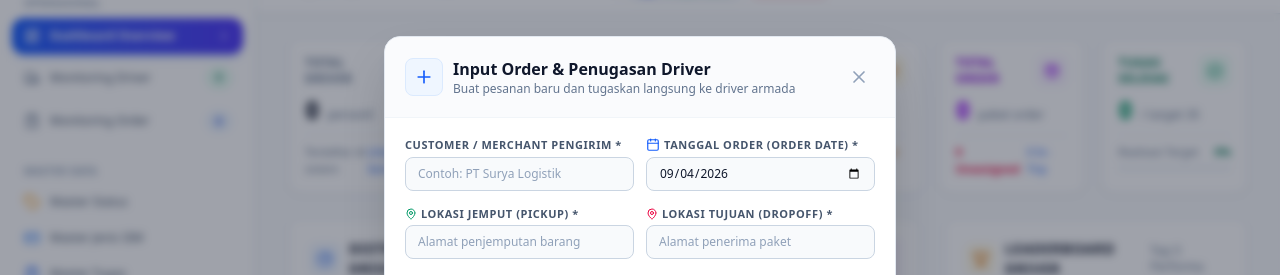
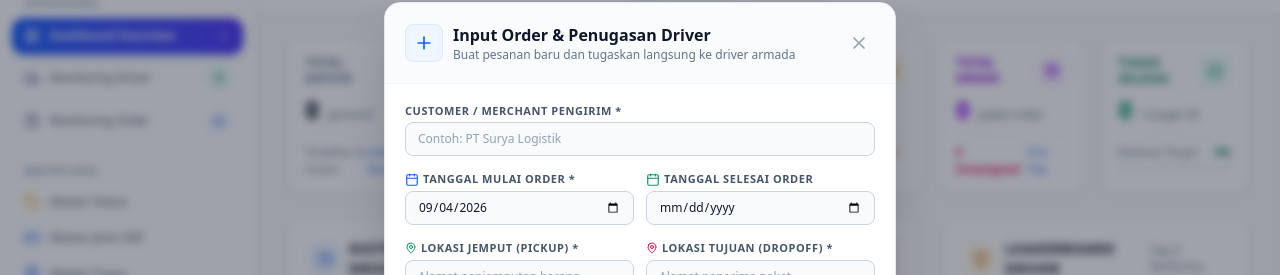
Before and after one commit to virgianariyanto/dashboard-dispatcher, a Next.js app: page / in a window 1280 px wide. Both pictures are taken after a click on the button "Order Baru". Shown: the part 88-363 px from the top of the page. Built offline with nearby package versions, Linux system fonts and the light colour scheme; no server answers; the database is empty.

Commit message:
adjusment date order

```diff
--- a/app/api/orders/route.ts
+++ b/app/api/orders/route.ts
@@ -22,14 +22,17 @@ export async function GET() {
       },
     });
 
-    const formatted = orders.map((o) => ({
+    const formatted = orders.map((o: any) => ({
       ...o,
       taskType: o.taskTypeObj?.name || o.taskType,
       branchName: o.branchObj?.name || null,
       branchCode: o.branchObj?.code || null,
-      orderDate: o.orderDate
-        ? new Date(o.orderDate).toISOString().split('T')[0]
+      startDate: o.startDate
+        ? new Date(o.startDate).toISOString().split('T')[0]
         : new Date(o.createdAt).toISOString().split('T')[0],
+      endDate: o.endDate
+        ? new Date(o.endDate).toISOString().split('T')[0]
+        : null,
       createdAt: new Date(o.createdAt).toLocaleTimeString('id-ID', {
         hour: '2-digit',
         minute: '2-digit',
@@ -63,7 +66,8 @@ export async function POST(request: Request) {
       packageType,
       priority,
       notes,
-      orderDate,
+      startDate,
+      endDate,
       taskTypeId: rawTaskTypeId,
       cargoTypeId,
       branchId,
@@ -96,10 +100,11 @@ export async function POST(request: Request) {
           taskType,
           priority: priority || 'Normal',
           notes: notes || null,
-          orderDate: orderDate ? new Date(orderDate) : new Date(),
+          startDate: startDate ? new Date(startDate) : new Date(),
+          endDate: endDate ? new Date(endDate) : null,
           taskTypeId: resolvedTaskTypeId || null,
           branchId: branchId || null,
-        },
+        } as any,
         include: {
           taskTypeObj: true,
           branchObj: true,
@@ -145,9 +150,12 @@ export async function POST(request: Request) {
       ...result,
       taskType: (result as any).taskTypeObj?.name || result.taskType,
       branchName: (result as any).branchObj?.name || null,
-      orderDate: (result as any).orderDate
-        ? new Date((result as any).orderDate).toISOString().split('T')[0]
+      startDate: (result as any).startDate
+        ? new Date((result as any).startDate).toISOString().split('T')[0]
         : new Date(result.createdAt).toISOString().split('T')[0],
+      endDate: (result as any).endDate
+        ? new Date((result as any).endDate).toISOString().split('T')[0]
+        : null,
       createdAt: new Date(result.createdAt).toLocaleTimeString('id-ID', {
         hour: '2-digit',
         minute: '2-digit',
--- a/components/NewOrderModal.tsx
+++ b/components/NewOrderModal.tsx
@@ -20,7 +20,8 @@ export const NewOrderModal: React.FC<NewOrderModalProps> = ({
   onSaveOrder,
 }) => {
   const [customer, setCustomer] = useState('');
-  const [orderDate, setOrderDate] = useState(() => new Date().toISOString().split('T')[0]);
+  const [startDate, setStartDate] = useState(() => new Date().toISOString().split('T')[0]);
+  const [endDate, setEndDate] = useState('');
   const [pickupLocation, setPickupLocation] = useState('');
   const [dropoffLocation, setDropoffLocation] = useState('');
   const [taskType, setTaskType] = useState('Replace');
@@ -106,7 +107,8 @@ export const NewOrderModal: React.FC<NewOrderModalProps> = ({
       assignedDriverId: assignedDriver?.id,
       assignedDriverName: assignedDriver?.name,
       createdAt: new Date().toLocaleTimeString('id-ID', { hour: '2-digit', minute: '2-digit' }),
-      orderDate: orderDate || new Date().toISOString().split('T')[0],
+      startDate: startDate || new Date().toISOString().split('T')[0],
+      endDate: endDate || undefined,
       targetDeliveryTime: 'Dalam 2 Jam',
       taskType,
       priority,
@@ -121,7 +123,8 @@ export const NewOrderModal: React.FC<NewOrderModalProps> = ({
 
     // Reset form
     setCustomer('');
-    setOrderDate(new Date().toISOString().split('T')[0]);
+    setStartDate(new Date().toISOString().split('T')[0]);
+    setEndDate('');
     setPickupLocation('');
     setDropoffLocation('');
     setNotes('');
@@ -155,8 +158,7 @@ export const NewOrderModal: React.FC<NewOrderModalProps> = ({
         {/* Form Body */}
         <form onSubmit={handleSubmit} className="p-5 space-y-4 overflow-y-auto text-xs text-slate-700">
 
-          {/* Customer / Pengirim & Tanggal Order */}
-          <div className="grid grid-cols-1 sm:grid-cols-2 gap-3">
+          {/* Customer / Pengirim */}
           <div>
             <label className="block text-[11px] font-semibold text-slate-600 uppercase tracking-wider mb-1">
               Customer / Merchant Pengirim *
@@ -170,16 +172,32 @@ export const NewOrderModal: React.FC<NewOrderModalProps> = ({
               className="w-full bg-slate-50 border border-slate-300 rounded-lg px-3 py-2 text-slate-900 placeholder:text-slate-400 focus:outline-none focus:border-blue-600 focus:bg-white transition-colors"
             />
           </div>
+
+          {/* Tanggal Mulai Order & Tanggal Selesai Order */}
+          <div className="grid grid-cols-1 sm:grid-cols-2 gap-3">
             <div>
               <label className="block text-[11px] font-semibold text-slate-600 uppercase tracking-wider mb-1 flex items-center gap-1">
                 <Calendar className="w-3.5 h-3.5 text-blue-600" />
-                Tanggal Order (Order Date) *
+                Tanggal Mulai Order *
               </label>
               <input
                 type="date"
                 required
-                value={orderDate}
-                onChange={(e) => setOrderDate(e.target.value)}
+                value={startDate}
+                onChange={(e) => setStartDate(e.target.value)}
+                className="w-full bg-slate-50 border border-slate-300 rounded-lg px-3 py-2 text-slate-900 focus:outline-none focus:border-blue-600 focus:bg-white transition-colors"
+              />
+            </div>
+            <div>
+              <label className="block text-[11px] font-semibold text-slate-600 uppercase tracking-wider mb-1 flex items-center gap-1">
+                <Calendar className="w-3.5 h-3.5 text-emerald-600" />
+                Tanggal Selesai Order
+              </label>
+              <input
+                type="date"
+                value={endDate}
+                min={startDate}
+                onChange={(e) => setEndDate(e.target.value)}
                 className="w-full bg-slate-50 border border-slate-300 rounded-lg px-3 py-2 text-slate-900 focus:outline-none focus:border-blue-600 focus:bg-white transition-colors"
               />
             </div>
--- a/components/OrderMonitoringTable.tsx
+++ b/components/OrderMonitoringTable.tsx
@@ -64,7 +64,8 @@ export const OrderMonitoringTable: React.FC<OrderMonitoringTableProps> = ({
         q === '' ||
         order.orderNumber.toLowerCase().includes(q) ||
         order.customer.toLowerCase().includes(q) ||
-        (order.orderDate && order.orderDate.toLowerCase().includes(q)) ||
+        (order.startDate && order.startDate.toLowerCase().includes(q)) ||
+        (order.endDate && order.endDate.toLowerCase().includes(q)) ||
         order.pickupLocation.toLowerCase().includes(q) ||
         order.dropoffLocation.toLowerCase().includes(q) ||
         (order.branchName && order.branchName.toLowerCase().includes(q)) ||
@@ -372,11 +373,17 @@ export const OrderMonitoringTable: React.FC<OrderMonitoringTableProps> = ({
                           )}
                         </div>
                         <div className="flex items-center gap-1.5 text-[10px] text-slate-500 font-mono mt-0.5 flex-wrap">
-                          {ord.orderDate && (
+                          {ord.startDate && (
                             <>
-                              <span className="inline-flex items-center gap-1 bg-blue-50 text-blue-700 px-1.5 py-0.5 rounded border border-blue-200 font-medium" title="Tanggal Order">
+                              <span className="inline-flex items-center gap-1 bg-blue-50 text-blue-700 px-1.5 py-0.5 rounded border border-blue-200 font-medium" title="Tanggal Mulai & Selesai Order">
                                 <Calendar className="w-3 h-3 text-blue-600" />
-                                <span>{ord.orderDate}</span>
+                                <span>{ord.startDate}</span>
+                                {ord.endDate && (
+                                  <>
+                                    <span className="text-blue-400 font-bold">&rarr;</span>
+                                    <span className="text-emerald-700 font-semibold">{ord.endDate}</span>
+                                  </>
+                                )}
                               </span>
                               <span className="text-slate-300">•</span>
                             </>
--- a/data/initialData.ts
+++ b/data/initialData.ts
@@ -535,7 +535,8 @@ export const INITIAL_ORDERS: Order[] = [
     dropoffLocation: 'Kota Kasablanka Mall, Lt 3',
     status: 'Belum Ditugaskan',
     createdAt: '16:45',
-    orderDate: '2026-09-04',
+    startDate: '2026-09-04',
+    endDate: '2026-09-05',
     targetDeliveryTime: '18:15',
     taskType: 'Replace',
     priority: 'Urgent',
@@ -549,7 +550,8 @@ export const INITIAL_ORDERS: Order[] = [
     dropoffLocation: 'Pondok Labu Blok C2',
     status: 'Belum Ditugaskan',
     createdAt: '16:50',
-    orderDate: '2026-09-04',
+    startDate: '2026-09-04',
+    endDate: '2026-09-07',
     targetDeliveryTime: '18:00',
     taskType: 'Short Term',
     priority: 'Tinggi',
@@ -563,7 +565,8 @@ export const INITIAL_ORDERS: Order[] = [
     dropoffLocation: 'RS Premier Jatinegara',
     status: 'Belum Ditugaskan',
     createdAt: '16:55',
-    orderDate: '2026-09-04',
+    startDate: '2026-09-04',
+    endDate: '2026-09-04',
     targetDeliveryTime: '17:45',
     taskType: 'Antar Short Term',
     priority: 'Urgent',
@@ -579,7 +582,8 @@ export const INITIAL_ORDERS: Order[] = [
     assignedDriverId: 'DRV-001',
     assignedDriverName: 'Driver A',
     createdAt: '16:00',
-    orderDate: '2026-09-04',
+    startDate: '2026-09-04',
+    endDate: '2026-09-06',
     targetDeliveryTime: '17:15',
     taskType: 'Tarik Short Term',
     priority: 'Normal',
@@ -595,7 +599,8 @@ export const INITIAL_ORDERS: Order[] = [
     assignedDriverId: 'DRV-001',
     assignedDriverName: 'Driver A',
     createdAt: '16:20',
-    orderDate: '2026-09-04',
+    startDate: '2026-09-04',
+    endDate: '2026-09-05',
     targetDeliveryTime: '17:50',
     taskType: 'Replace',
     priority: 'Normal',
@@ -611,7 +616,8 @@ export const INITIAL_ORDERS: Order[] = [
     assignedDriverId: 'DRV-003',
     assignedDriverName: 'Driver C',
     createdAt: '14:50',
-    orderDate: '2026-09-04',
+    startDate: '2026-09-04',
+    endDate: '2026-09-04',
     targetDeliveryTime: '16:45',
     taskType: 'Antar Short Term',
     priority: 'Normal',
--- a/prisma/seed.ts
+++ b/prisma/seed.ts
@@ -498,13 +498,14 @@ async function main() {
         status: ord.status,
         assignedDriverId: ord.assignedDriverId || null,
         assignedDriverName: ord.assignedDriverName || null,
-        orderDate: new Date('2026-09-04T08:00:00Z'),
+        startDate: new Date('2026-09-04T08:00:00Z'),
+        endDate: new Date('2026-09-05T18:00:00Z'),
         targetDeliveryTime: ord.targetDeliveryTime,
         taskType: ord.taskType,
         priority: ord.priority,
         notes: ord.notes || null,
         taskTypeId,
-      },
+      } as any,
       create: {
         id: ord.id,
         orderNumber: ord.orderNumber,
@@ -514,13 +515,14 @@ async function main() {
         status: ord.status,
         assignedDriverId: ord.assignedDriverId || null,
         assignedDriverName: ord.assignedDriverName || null,
-        orderDate: new Date('2026-09-04T08:00:00Z'),
+        startDate: new Date('2026-09-04T08:00:00Z'),
+        endDate: new Date('2026-09-05T18:00:00Z'),
         targetDeliveryTime: ord.targetDeliveryTime,
         taskType: ord.taskType,
         priority: ord.priority,
         notes: ord.notes || null,
         taskTypeId,
-      },
+      } as any,
     });
   }
 
--- a/types/dispatcher.ts
+++ b/types/dispatcher.ts
@@ -61,7 +61,8 @@ export interface Order {
   assignedDriverId?: string;
   assignedDriverName?: string;
   createdAt: string;
-  orderDate?: string;
+  startDate?: string;
+  endDate?: string;
   targetDeliveryTime: string;
   taskType: string;
   priority: 'Normal' | 'Tinggi' | 'Urgent';
```
Also changed, not shown: 1 other file (tests, documents, lock files or other folders). Lines whose indentation alone changed are shown as unchanged.
